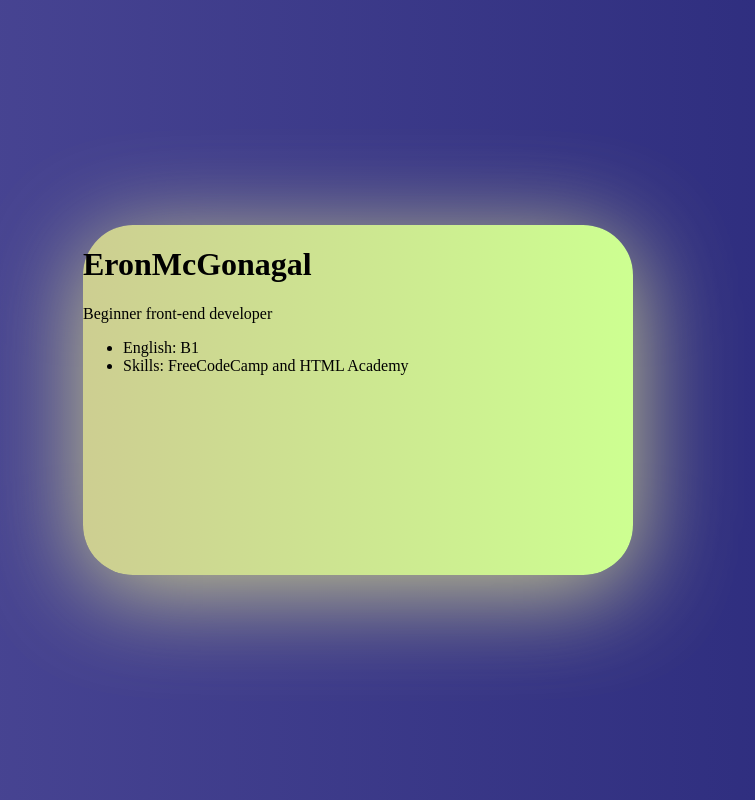
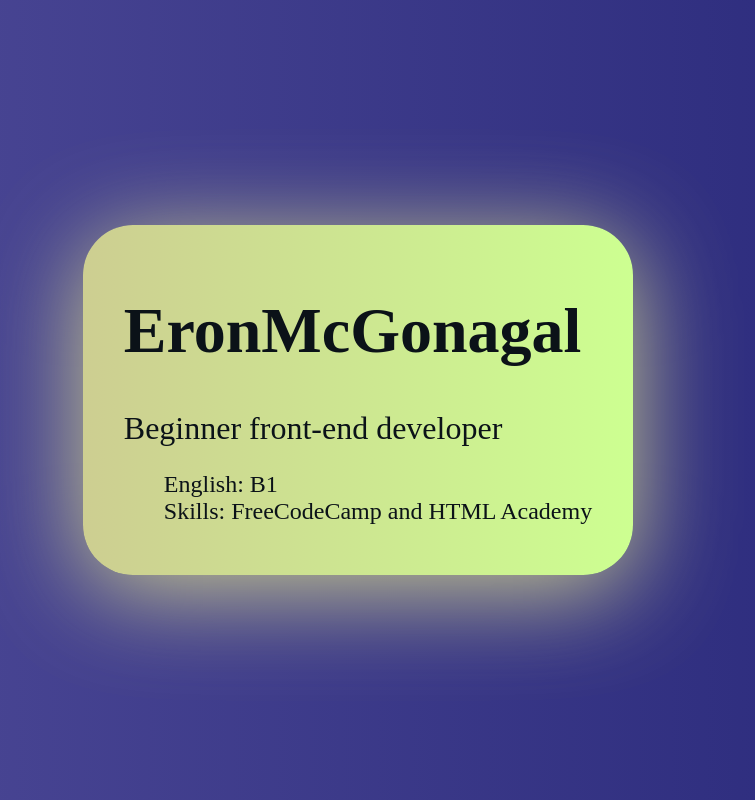
Before and after one commit to EronMG/rsschool-cv, a plain HTML site: page index.html in a window 1280 px wide. Shown: the whole page, without its empty margins (282-1037 px from the left). Drawn offline with Linux system fonts and the light colour scheme.

Commit message:
feat: add size for text

```diff
--- a/style.css
+++ b/style.css
@@ -7,6 +7,10 @@ body {
     min-height: 100vh;
 }
 
+ul {
+    list-style: none;
+}
+
 .card {
     position: relative;
     width: 550px;
@@ -14,4 +18,25 @@ body {
     background: linear-gradient(90deg, rgb(205, 206, 145) 0%, rgb(205, 256, 145) 100%, rgba(0, 212, 255, 1) 100%);
     border-radius: 50px;
     box-shadow: 0 15px 100px rgb(205, 206, 145);
+    display: flex;
+    justify-content: center;
+    align-items: center;
 }
+
+.card .information {
+    position: relative;
+    color: rgb(11, 18, 24);
+}
+
+.card .name {
+    position: relative;
+    font-size: 200%;
+}
+
+.card .inf {
+    font-size: 200%;
+}
+
+.card .list {
+    font-size: 150%;
+}
```
